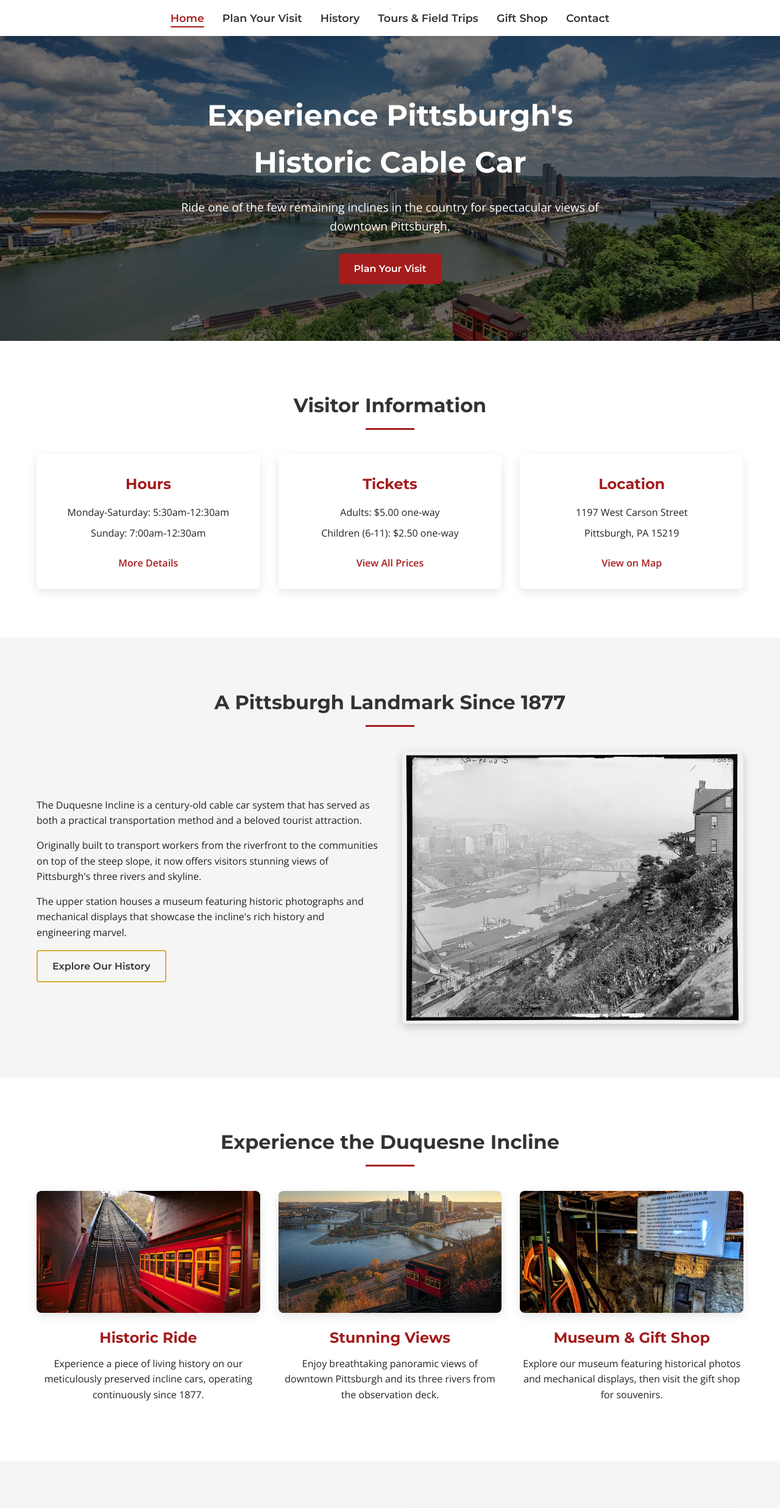
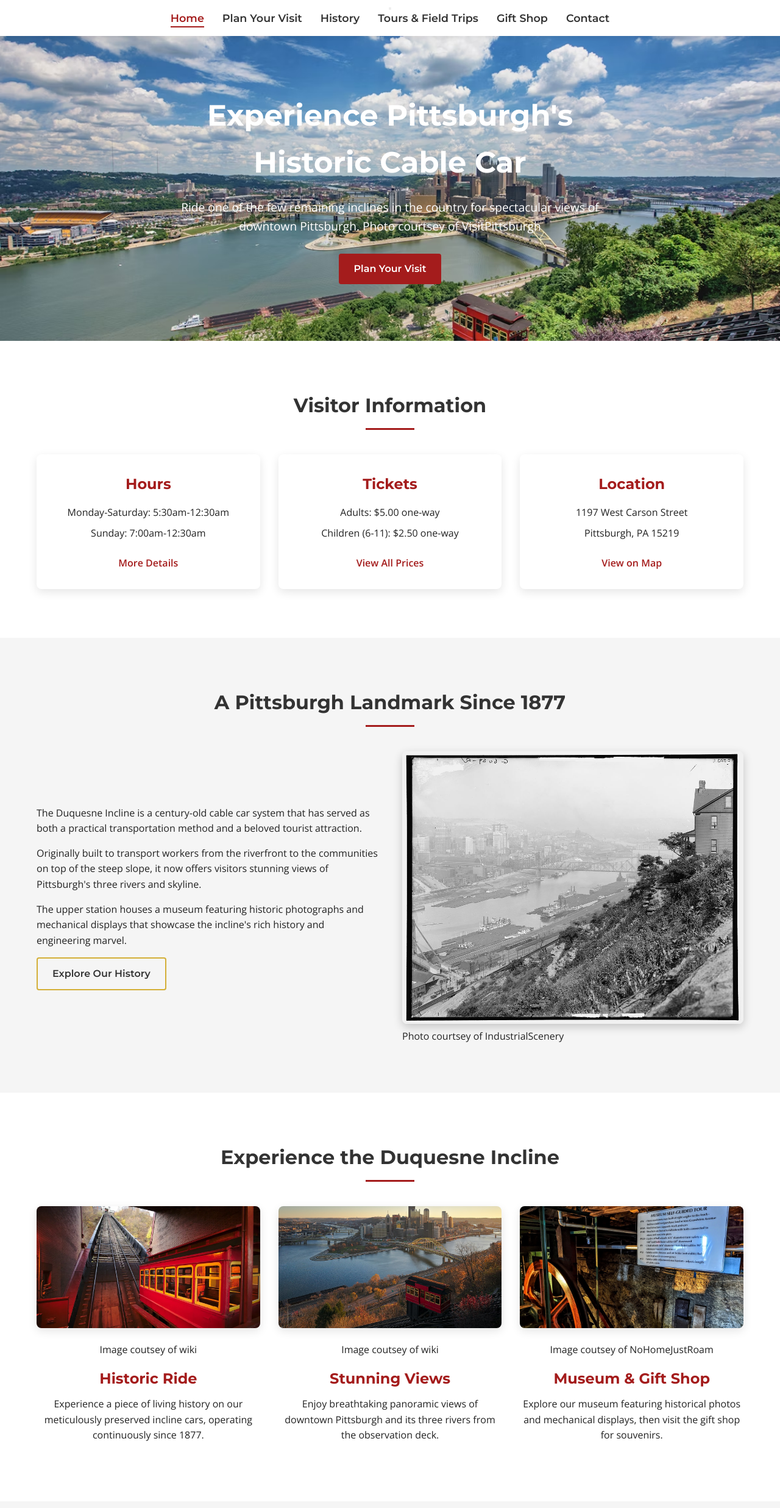
Before and after one commit to maxwelljhuang/duquesne-incline-website, a plain HTML site: page index.html in a window 1280 px wide. Shown: the part 86-2559 px from the top of the page at 61% size. Drawn offline with nearby package versions, Linux system fonts and the light colour scheme.

Commit message:
final deliverable

```diff
--- a/index.html
+++ b/index.html
@@ -14,6 +14,7 @@
             <div class="header-content">
                 <div class="logo-container">
                     <img src="../static/images/DuqInclineLogo.png" alt="Duquesne Incline Logo">
+
                 </div>
                 <nav>
                     <ul>
@@ -31,10 +32,10 @@
 
     <main>
         <section class="hero" style="background-image: url('static/images/Duq.-Incline.jpg');">
-            <div class="hero-overlay"></div>
             <div class="hero-content">
                 <h1>Experience Pittsburgh's Historic Cable Car</h1>
-                <p>Ride one of the few remaining inclines in the country for spectacular views of downtown Pittsburgh.</p>
+                <p>Ride one of the few remaining inclines in the country for spectacular views of downtown Pittsburgh. Photo courtsey of VisitPittsburgh
+                </p>
                 <a href="views/visit.html" class="button primary">Plan Your Visit</a>
             </div>
         </section>
@@ -79,6 +80,8 @@
                     </div>
                     <div class="history-image">
                         <img src="../static/images/historic.jpg" alt="Historic photo of the Duquesne Incline">
+                        <div class="image-footer">Photo courtsey of IndustrialScenery</div>
+
                     </div>
                 </div>
             </div>
@@ -90,16 +93,22 @@
                 <div class="attractions-grid">
                     <div class="attraction-item">
                         <img src="static/images/duquesne-incline-pittsburgh-21.jpg" alt="Incline Car">
+                        <p class="image-caption">Image coutsey of wiki</p>
+
                         <h3>Historic Ride</h3>
                         <p>Experience a piece of living history on our meticulously preserved incline cars, operating continuously since 1877.</p>
                     </div>
                     <div class="attraction-item">
                         <img src="static/images/Downtown_Pittsburgh_from_Duquesne_Incline_in_the_morning.jpg" alt="View from Duquesne Incline">
+                        <p class="image-caption">Image coutsey of wiki</p>
+
                         <h3>Stunning Views</h3>
                         <p>Enjoy breathtaking panoramic views of downtown Pittsburgh and its three rivers from the observation deck.</p>
                     </div>
                     <div class="attraction-item">
                         <img src="static/images/museum.jpg" alt="Incline Museum">
+                        <p class="image-caption">Image coutsey of NoHomeJustRoam</p>
+
                         <h3>Museum & Gift Shop</h3>
                         <p>Explore our museum featuring historical photos and mechanical displays, then visit the gift shop for souvenirs.</p>
                     </div>
@@ -118,6 +127,8 @@
                     </div>
                     <div class="field-trip-image">
                         <img src="static/images/Plainedge High School.jpg" alt="School group at the Duquesne Incline">
+                        <p class="image-caption">Image coutsey of DuquenseIncline</p>
+
                     </div>
                 </div>
             </div>
--- a/static/css/styles.css
+++ b/static/css/styles.css
@@ -1,8 +1,3 @@
-/*
-* Duquesne Incline Website Styles
-* Primary stylesheet for the Duquesne Incline website
-*/
-
 :root {
     --primary-color: #A41C1C;
     --secondary-color: #333333;
```
Also changed, not shown: views/history.html (+4 -2 lines), views/shop.html (+4 -0 lines), views/visit.html (+7 -0 lines), static/images/fire gift shop web page 088.jpg (deleted), static/images/shot glasses resized 2.jpg (deleted), usability-testing/interview-link.txt (added), 4 other files.
